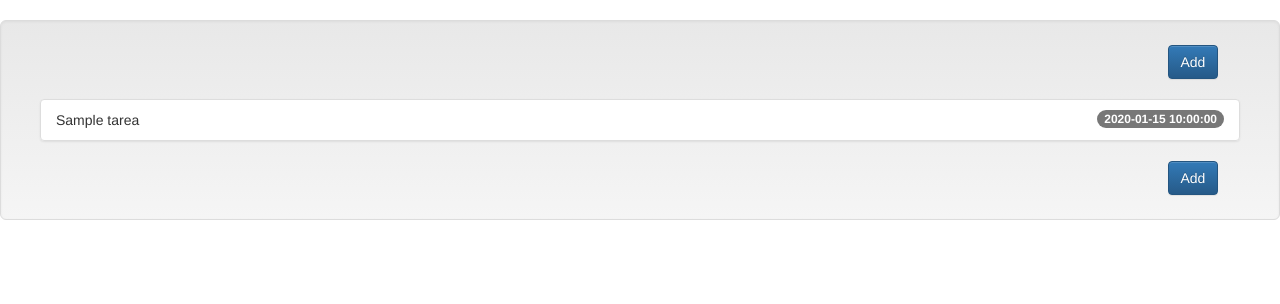
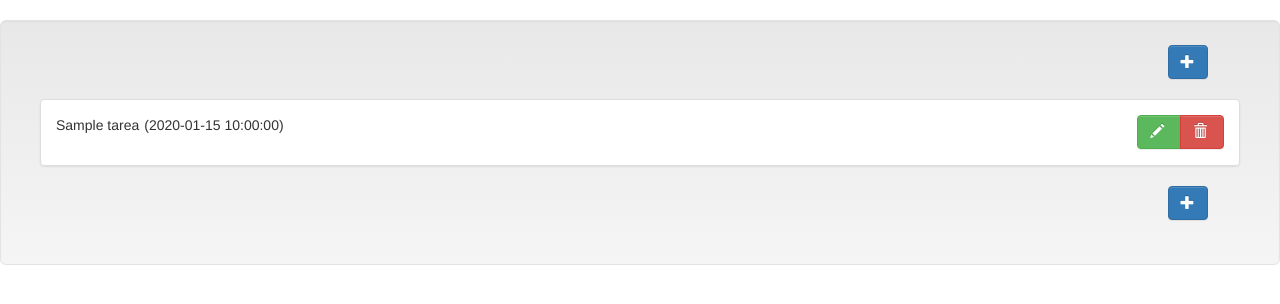
Before and after one commit to yrodrigez/ALSProject, a Python web app: template templates/listar_tareas.html in a window 1280 px wide. Shown: the part 52-356 px from the top of the page. Run offline with Jinja, Linux system fonts and the light colour scheme; the template is opened without the code that fills it: most values are stand-ins (such as "Sample title", 1, 10 or a date in 2020); some libraries are stand-ins or nearby versions.

Commit message:
Agregado edit tarea agregado alertify para control de errores por pantalla...

```diff
--- a/Classes/tarea.py
+++ b/Classes/tarea.py
@@ -5,7 +5,8 @@ __author__ = "Yago Rodriguez"
 
 class Tarea(ndb.Model):
     titulo = ndb.StringProperty(required=True)
-    fecha_entrega = ndb.DateProperty(auto_now_add=True)
+    fecha_entrega = ndb.DateTimeProperty(auto_now_add=True)
     asignatura = ndb.StringProperty()
     descripcion = ndb.StringProperty(required=True)
     user = ndb.StringProperty(required=True)
+    id = ndb.StringProperty()
--- a/templates/add_tarea.html
+++ b/templates/add_tarea.html
@@ -14,7 +14,10 @@
                 <label for="fecha">Fecha entrega:</label>
                 <input name="fecha" class="form-control" type="datetime-local" id="fecha">
             </div>
-            <input type="submit" class="btn btn-lg btn-primary" value="Add">
+            <div class="btn-group" role="group" style="float: right">
+                <a  href="/" class="btn btn-lg btn-default"><span class="glyphicon glyphicon-triangle-left"></span></a>
+                <button type="submit" class="btn btn-lg btn-primary"><span class="glyphicon glyphicon-plus"></span></button>
+            </div>
         </fieldset>
     </form>
 {% endblock %}
--- a/templates/index.html
+++ b/templates/index.html
@@ -23,8 +23,30 @@
     <script src="https://oss.maxcdn.com/html5shiv/3.7.2/html5shiv.min.js"></script>
     <script src="https://oss.maxcdn.com/respond/1.4.2/respond.min.js"></script>
     <![endif]-->
+    <!-- JavaScript -->
+    <script src="//cdn.jsdelivr.net/alertifyjs/1.6.1/alertify.min.js"></script>
 
-    <link rel="stylesheet" href="">
+    <!-- CSS -->
+    <link rel="stylesheet" href="//cdn.jsdelivr.net/alertifyjs/1.6.1/css/alertify.min.css"/>
+    <!-- Default theme -->
+    <link rel="stylesheet" href="//cdn.jsdelivr.net/alertifyjs/1.6.1/css/themes/default.min.css"/>
+    <!-- Semantic UI theme -->
+    <link rel="stylesheet" href="//cdn.jsdelivr.net/alertifyjs/1.6.1/css/themes/semantic.min.css"/>
+    <!-- Bootstrap theme -->
+    <link rel="stylesheet" href="//cdn.jsdelivr.net/alertifyjs/1.6.1/css/themes/bootstrap.min.css"/>
+
+    <!--
+        RTL version
+    -->
+    <link rel="stylesheet" href="//cdn.jsdelivr.net/alertifyjs/1.6.1/css/alertify.rtl.min.css"/>
+    <!-- Default theme -->
+    <link rel="stylesheet" href="//cdn.jsdelivr.net/alertifyjs/1.6.1/css/themes/default.rtl.min.css"/>
+    <!-- Semantic UI theme -->
+    <link rel="stylesheet" href="//cdn.jsdelivr.net/alertifyjs/1.6.1/css/themes/semantic.rtl.min.css"/>
+    <!-- Bootstrap theme -->
+    <link rel="stylesheet" href="//cdn.jsdelivr.net/alertifyjs/1.6.1/css/themes/bootstrap.rtl.min.css"/>
+
+
 
 
 </head>
@@ -40,12 +62,12 @@
                 <span class="icon-bar"></span>
                 <span class="icon-bar"></span>
             </button>
-            <a class="navbar-brand" href="#" >Ta<i style="color: aqua">r</i>eas</a>
+            <a class="navbar-brand" href="/" >Ta<i style="color: aqua">r</i>eas</a>
         </div>
         <!-- Collect the nav links, forms, and other content for toggling -->
         <div class="collapse navbar-collapse" id="bs-example-navbar-collapse-1">
             <ul class="nav navbar-nav">
-                <li><a href="#">Home<span class="sr-only"></span></a></li>
+                <li><a href="/">Home<span class="sr-only"></span></a></li>
                 {% if user %}
                     <li><a href="/list">Mis tareas</a></li>
                 {% endif %}
@@ -75,10 +97,10 @@
         $('#nombre-usuario').append('<p><a href="{{ logout_url }}" class="navbar-link">Salir</a>&nbsp;&nbsp;');
     }
     {% if user %}
-    function volver() {
-        remover('#nombre-usuario > p');
-        $('#nombre-usuario').append('<p>Iniciada sesión como {{ user.nickname() }}&nbsp;&nbsp;</p>');
-    }
+        function volver() {
+            remover('#nombre-usuario > p');
+            $('#nombre-usuario').append('<p>Iniciada sesión como {{ user.nickname() }}&nbsp;&nbsp;</p>');
+        }
     {% else%}
         function volver() {}
     {% endif %}
--- a/templates/listar_tareas.html
+++ b/templates/listar_tareas.html
@@ -3,25 +3,39 @@
 {% block contenido %}
     <div class="col col-md-12">
         <div class="row">
-            <div class="col col-md-1 col-md-offset-11" style="margin-bottom: 20px"><a class="btn btn-primary " href="/addtarea">Add</a></div>
+            <div class="col col-md-1 col-md-offset-11" style="margin-bottom: 20px"><a class="btn btn-primary" href="/addtarea"><span class="glyphicon glyphicon-plus"></span></a></div>
         </div>
         <div class="row">
             <div class="col col-md-12">
                 <ul class="list-group">
                     <!-- tareas -->
-                    {% for i in tareas %}
-                        <li class="list-group-item">
-                            <span class="badge">{{ i.fecha_entrega }} </span>
-                            <span class="badge glyphicon glyphicon-remove"></span>
-                            {{ i.titulo }}
-                        </li>
-                    {% endfor %}
+                    {% if tareas.count() > 0 %}
+                        {% for i in tareas %}
+                            <form action="/borrar_tarea" method="post">
+                                <li class="list-group-item" style="padding-bottom: 30px; padding-top: 15px">
+                                    {{ i.titulo }}<i style="margin-right: 5px"></i>({{ i.fecha_entrega }})
+                                    <input name="id" type="hidden" value="{{ i.key.urlsafe() }}">
+                                    <div class="btn-group" role="group" style="float: right">
+                                        <a href="/edit_tarea?id={{ i.key.urlsafe() }}" class="btn btn-success"><span class="glyphicon glyphicon-pencil"></span>&nbsp;</a>
+                                        <button type="submit" class="btn btn-danger"><span class="glyphicon glyphicon-trash"></span>&nbsp;</button>
+                                    </div>
+                                </li>
+                            </form>
+                        {% endfor %}
+                    {% else %}
+                        <h3>¡No tienes tareas, dsisfruta de la vida!</h3>
+                    {% endif %}
                     <!-- /.tareas -->
                 </ul>
             </div>
         </div>
         <div class="row">
-            <div class="col col-md-1 col-md-offset-11"><a class="btn btn-primary" href="/addtarea">Add</a></div>
+            <div class="col col-md-1 col-md-offset-11" style="margin-bottom: 20px"><a class="btn btn-primary" href="/addtarea"><span class="glyphicon glyphicon-plus"></span></a></div>
         </div>
     </div>
+    <script>
+            var error = '{{ error }}';
+            if(error != "")
+                alertify.error('{{ error }}');
+    </script>
 {% endblock %}
```
Also changed, not shown: main.py (+8 -2 lines), tareas.py (+68 -5 lines), templates/edit_tarea.html (added, +28 -0 lines), templates/main.html (indentation only).
